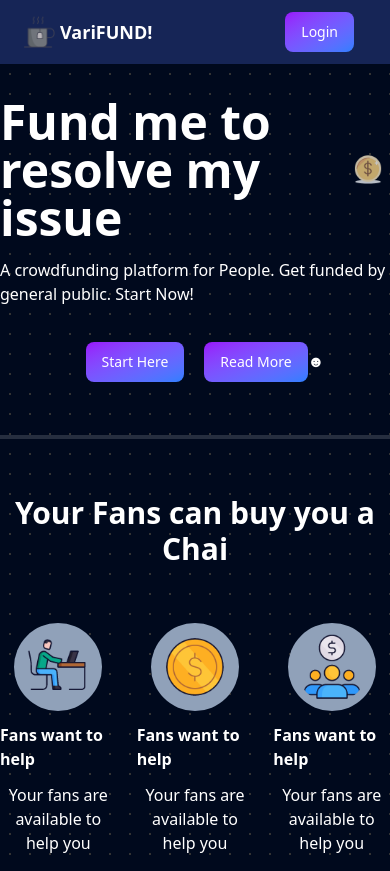
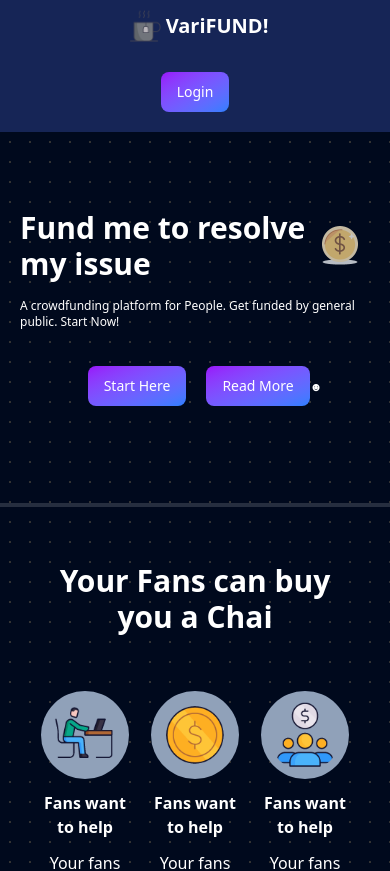
Before and after one commit to OmbeingGeek/VeriFund, a Next.js app: page / in a window 390 px wide. Shown: the top 871 px of the page. Built offline with nearby package versions, Linux system fonts and the light colour scheme; no server answers.

Commit message:
feat: enhance layout and responsiveness of Home, Navbar, and PaymentPage components

```diff
--- a/app/page.js
+++ b/app/page.js
@@ -4,8 +4,8 @@ import Link from "next/link";
 export default function Home() {
   return (
     <>
-      <div className="flex justify-center flex-col gap-4 items-center text-white h-[44vh]">
-        <div className="font-bold text-5xl gap-2 flex justify-center items-center">Fund me to resolve my issue <span><Image className="invertImg" src="/spinCoin.gif" width={88} height={88} unoptimized alt="" /></span></div>
+      <div className="flex justify-center flex-col gap-4 items-center text-white h-[44vh] px-5 md:px-0 text-xs md:text-base">
+        <div className="font-bold text-3xl gap:6 md:gap-20 md:text-5xl flex justify-center items-center">Fund me to resolve my issue <span><Image className="invertImg" src="/spinCoin.gif" width={88} height={88} unoptimized alt="" /></span></div>
         <p>A crowdfunding platform for People. Get funded by general public. Start Now!</p>
         <div>
           <Link href={"/login"}>
@@ -21,7 +21,7 @@ export default function Home() {
       </div>
       <div className="bg-white h-1 opacity-15"></div>
 
-      <div className="text-white container mx-auto pb-32 pt-14">
+      <div className="text-white container mx-auto pb-32 pt-14 px-10">
         <h2 className="text-3xl font-bold text-center mb-14">
           Your Fans can buy you a Chai
         </h2>
@@ -36,7 +36,7 @@ export default function Home() {
               src="/man.gif"
               alt=""
             />
-            <p className="font-bold">Fans want to help</p>
+            <p className="font-bold text-center">Fans want to help</p>
             <p className="text-center">Your fans are available to help you</p>
           </div>
 
@@ -49,7 +49,7 @@ export default function Home() {
               src="/coin.gif"
               alt=""
             />
-            <p className="font-bold">Fans want to help</p>
+            <p className="font-bold text-center">Fans want to help</p>
             <p className="text-center">Your fans are available to help you</p>
           </div>
 
@@ -62,7 +62,7 @@ export default function Home() {
               src="/group.gif"
               alt=""
             />
-            <p className="font-bold">Fans want to help</p>
+            <p className="font-bold text-center">Fans want to help</p>
             <p className="text-center">Your fans are available to help you</p>
           </div>
         </div>
@@ -74,7 +74,7 @@ export default function Home() {
         <h2 className="text-3xl font-bold text-center mb-14">
           Learn More About Us
         </h2>
-        <iframe width="560" height="315" src="https://www.youtube.com/embed/voF1plqqZJA?si=nUD7O31MQsLY8XMg" title="YouTube video player" frameborder="0" allow="accelerometer; autoplay; clipboard-write; encrypted-media; gyroscope; picture-in-picture; web-share" referrerpolicy="strict-origin-when-cross-origin" allowfullscreen></iframe>
+        <iframe width="560" height="315" md:className="w-full h-full" src="https://www.youtube.com/embed/voF1plqqZJA?si=nUD7O31MQsLY8XMg" title="YouTube video player" frameborder="0" allow="accelerometer; autoplay; clipboard-write; encrypted-media; gyroscope; picture-in-picture; web-share" referrerpolicy="strict-origin-when-cross-origin" allowfullscreen></iframe>
 
       </div>
     </>
--- a/components/Navbar.js
+++ b/components/Navbar.js
@@ -8,11 +8,11 @@ const Navbar = () => {
   const [showdropdown, setshowdropdown] = useState(false)
 
   return (
-    <nav className='bg-blue-950 text-white flex justify-between items-center px-4 h-16'>
+    <nav className='bg-blue-950 text-white flex justify-between items-center px-4 md:h-16 flex-col md:flex-row'>
 
         <Link className="logo font-bold text-lg flex justify-center items-center" href={"/"}>
         <img className='invertImg' src="tea.gif" width={44} alt="" />
-        <span>VariFUND!</span>
+        <span className='text-xl md:text-base my-3 md:my-0'>VariFUND!</span>
         </Link>
 
       {/* <ul className="flex justify-between gap-4">
@@ -22,7 +22,7 @@ const Navbar = () => {
             <li>Sign Up</li>
             <li>Login</li>
         </ul> */}
-      <div className='relative'>
+      <div className='relative flex flex-col md:block gap-4'>
         {session && <>
           <button onClick={()=>setshowdropdown(!showdropdown)} onBlur={()=> {setTimeout(() => {
             setshowdropdown(false)
--- a/components/PaymentPage.js
+++ b/components/PaymentPage.js
@@ -137,8 +137,8 @@ const PaymentPage = ({ username }) => {
             </Script>
 
             <div className='cover w-full bg-red-50 relative'>
-                <img className="object-cover w-full h-[350]" src={currentUser.coverpic} alt='' />
-                <div className='absolute -bottom-20 right-[46%] border-white overflow-hidden border-2 rounded-full size-36'>
+                <img className="object-cover w-full h-48 md:h-[350]" src={currentUser.coverpic} alt='' />
+                <div className='absolute -bottom-20 right-[38%] md:right-[46%] border-white overflow-hidden border-2 rounded-full size-36'>
                     <img width={128} height={128} className='rounded-full object-cover size-36' src={currentUser.profilepic} alt="" />
                 </div>
             </div>
@@ -155,8 +155,8 @@ const PaymentPage = ({ username }) => {
                     {payments.length} Payments . ₹{payments.reduce((a,b) => a+b.amount, 0)} raised
                 </div>
 
-                <div className="payment flex gap-3 w-[80%] mt-11">
-                    <div className="supporters w-1/2 bg-slate-900 rounded-lg text-white p-10">
+                <div className="payment flex gap-3 w-[80%] mt-11 flex-col md:flex-row">
+                    <div className="supporters w-full md:w-1/2 bg-slate-900 rounded-lg text-white p-10">
                         {/* Show list of all the supporters as a leaderboard */}
                         <h2 className="text-2xl font-bold my-5"> Top 10 Supporters</h2>
                         <ul className="mx-5 text-lg">
@@ -172,7 +172,7 @@ const PaymentPage = ({ username }) => {
                         </ul>
                     </div>
 
-                    <div className="makePayment w-1/2 bg-slate-900 rounded-lg text-white p-10">
+                    <div className="makePayment w-full md:w-1/2 bg-slate-900 rounded-lg text-white p-10">
                         <h2 className="text-2xl font-bold my-5">Make a Payment</h2>
                         <div className="flex gap-2 flex-col">
 
@@ -185,7 +185,7 @@ const PaymentPage = ({ username }) => {
                         </div>
 
                         {/* Or choose from these amounts */}
-                        <div className="flex gap-2 mt-5">
+                        <div className="flex flex-col md:flex-row gap-2 mt-5">
                             <button className="bg-slate-800 p-3 rounded-lg" onClick={() => pay(1000)}>Pay ₹10</button>
                             <button className="bg-slate-800 p-3 rounded-lg" onClick={() => pay(2000)}>Pay ₹20</button>
                             <button className="bg-slate-800 p-3 rounded-lg" onClick={() => pay(3000)}>Pay ₹30</button>
```
